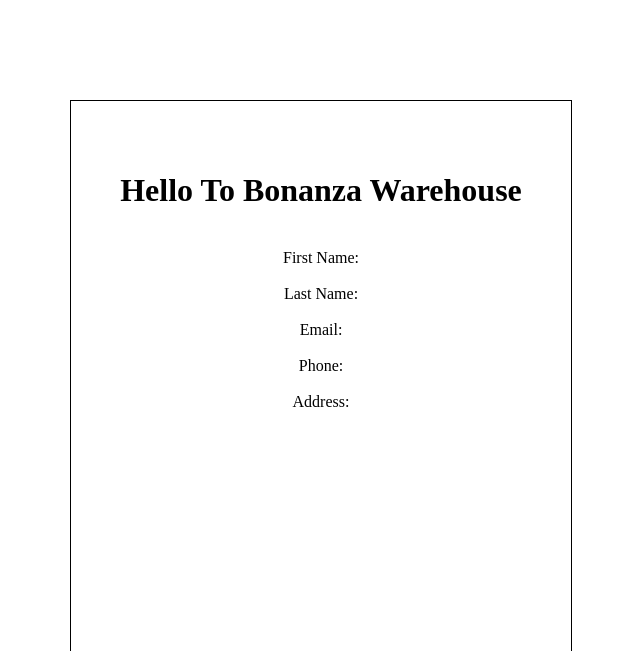
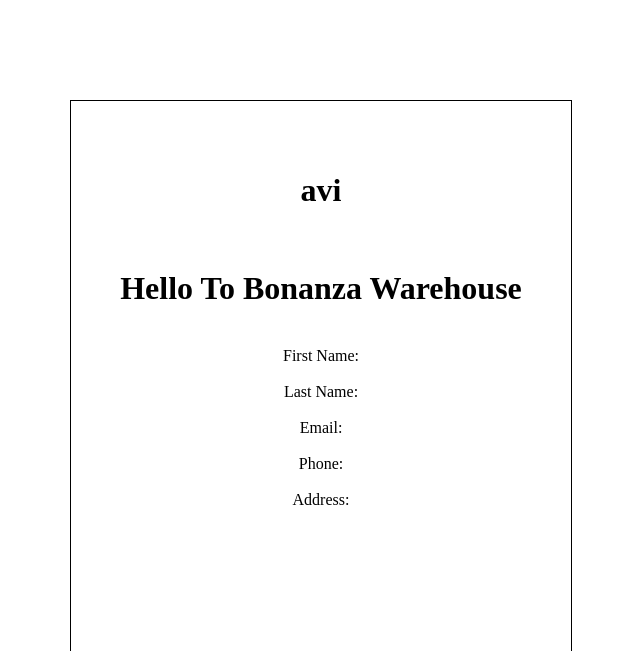
Before and after one commit to wasse88/Bonanza-Warehouse, a plain HTML site: page index.html in a window 1280 px wide. Shown: the top 651 px of the page, without its empty margins (319-959 px from the left). Drawn offline with Linux system fonts and the light colour scheme.

Commit message:
Update index.html

```diff
--- a/index.html
+++ b/index.html
@@ -8,6 +8,7 @@
     <body>
         <div class="c1">
             <form action="">
+                <h1>avi</h1></br>
                     <h1>Hello To Bonanza Warehouse</h1></br>
                     First Name:<label id="fname"></label>
                     <br><br>
```
